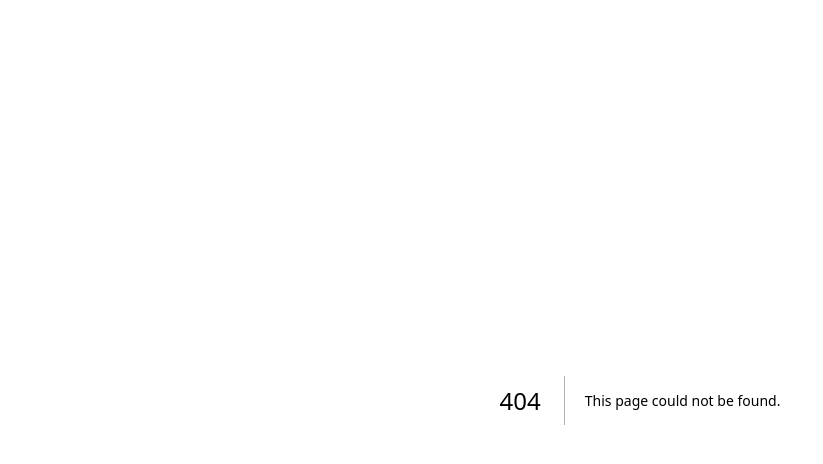
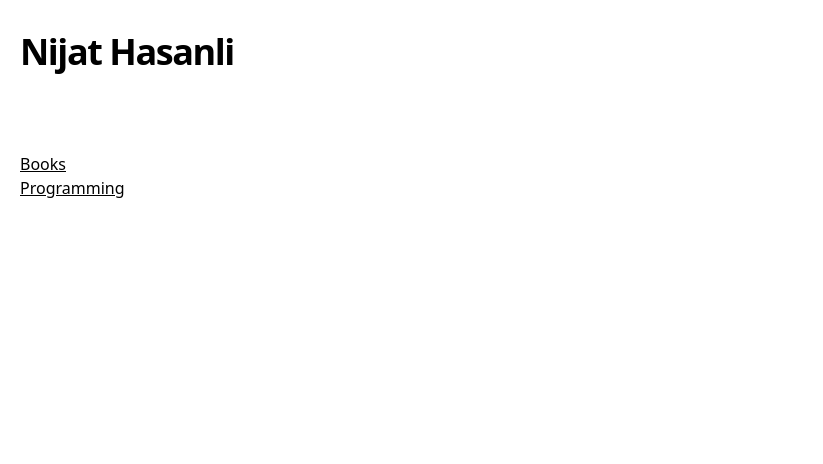
Before and after one commit to nhasanli/personal_website, a Next.js app: page / in a window 1280 px wide. Before the commit this address had no page. Shown: the top 464 px of the page, without its empty margins (0-823 px from the left). Built offline with nearby package versions, Linux system fonts and the light colour scheme.

Commit message:
Eslint and formatting

```diff
--- a/components/meta.js
+++ b/components/meta.js
@@ -35,6 +35,7 @@ export default function Meta() {
         name="description"
         content={`Nijat's personal website.`}
       />
+        <title>Nijat Hasanli</title>
     </Head>
   )
 }
--- a/package.json
+++ b/package.json
@@ -13,8 +13,12 @@
     "@fortawesome/react-fontawesome": "^0.1.15",
     "classnames": "2.2.6",
     "date-fns": "2.16.1",
+    "eslint-config-prettier": "^8.3.0",
+    "eslint-plugin-node": "^11.1.0",
+    "eslint-plugin-prettier": "^4.0.0",
     "gray-matter": "4.0.2",
     "next": "latest",
+    "prettier": "^2.4.1",
     "react": "^17.0.2",
     "react-dom": "^17.0.2",
     "remark": "13.0.0",
--- a/pages/books.js
+++ b/pages/books.js
@@ -7,16 +7,13 @@ export default function Index() {
     return (
         <>
             <Layout>
-                <Head>
-                    <title>nijat</title>
-                </Head>
                 <Container>
                     <Header />
                     <br></br>
                     <p><strong>My favorite books</strong></p>
                     <ul>
-                        <li><a href="https://amz.run/4uE1" target="_blank" rel="noreferrer">Team of Rivals, Doris Kearns Goodwin </a></li>
-                        <li><a href="https://amz.run/4uE2" target="_blank" rel="noreferrer">Snow Crash, Neal Stephenson</a></li>
+                        <li><a href="https://bit.ly/3hLjFCo" target="_blank" rel="noreferrer">Team of Rivals, Doris Kearns Goodwin </a></li>
+                        <li><a href="https://bit.ly/2XydTxq" target="_blank" rel="noreferrer">Snow Crash, Neal Stephenson</a></li>
                     </ul>
 
                 </Container>
--- /dev/null
+++ b/pages/index.js
@@ -0,0 +1,19 @@
+import Container from '../components/container'
+import Layout from '../components/layout'
+import Head from 'next/head'
+import Header from "../components/header"
+
+export default function Index() {
+    return (
+        <>
+            <Layout>
+                <Head>
+                    <title>Nijat</title>
+                </Head>
+                <Container>
+                    <Header />
+                </Container>
+            </Layout>
+        </>
+    )
+}
--- a/pages/programming.js
+++ b/pages/programming.js
@@ -7,9 +7,6 @@ export default function Index() {
     return (
         <>
             <Layout>
-                <Head>
-                    <title>nijat</title>
-                </Head>
                 <Container>
                     <Header />
                     <br></br>
```
Also changed, not shown: components/layout.js (+4 -4 lines), .eslintrc.json, 1 other file (tests, documents, lock files or other folders).
